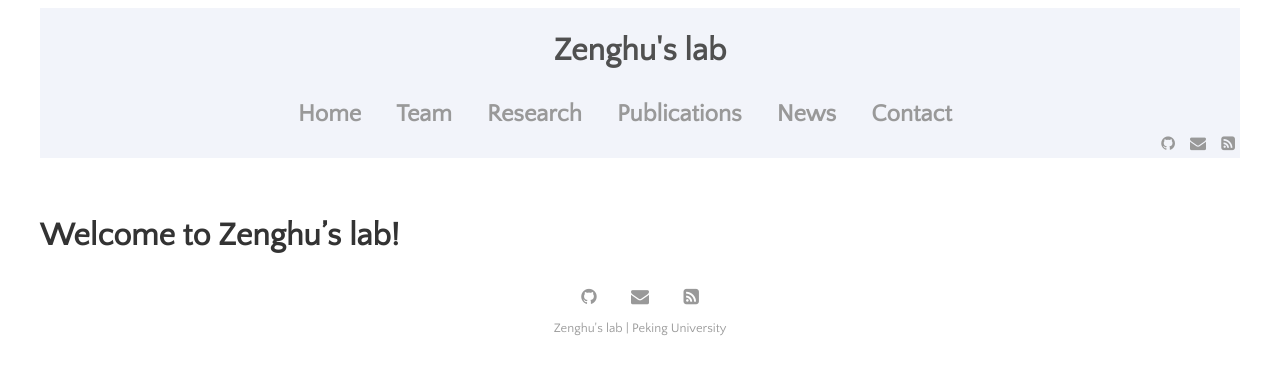
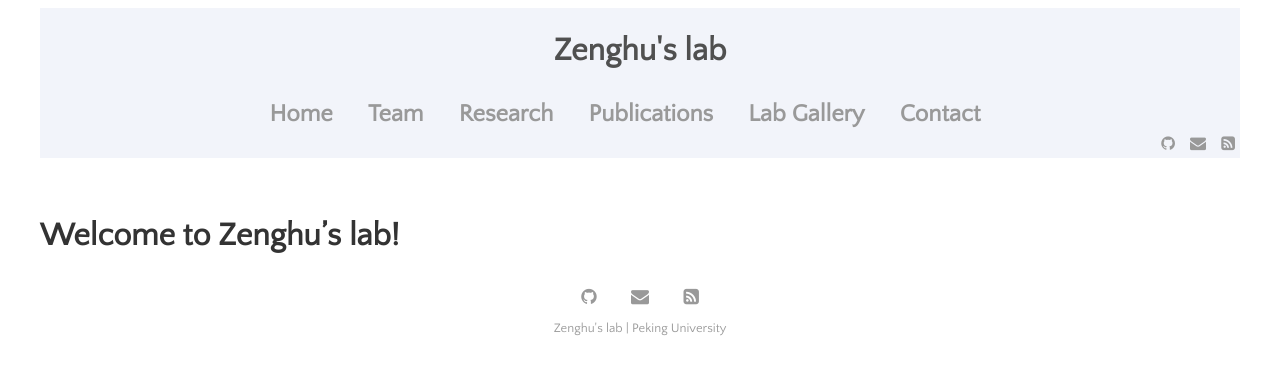
Before and after one commit to ZenghuPKU/zenghupku.github.io, a Jekyll site: the page built from menu/blog.md, in a window 1280 px wide. Shown: the top 375 px of the page. Built offline with Jekyll 4.4.1, drawn with Linux system fonts in a browser that asks for light colours.

Commit message:
change to lab gallery

```diff
--- a/_data/settings.yml
+++ b/_data/settings.yml
@@ -11,7 +11,7 @@ menu:
 - {name: 'Team', url: 'team.html'}
 - {name: 'Research', url: 'research.html'}
 - {name: 'Publications', url: 'publications.html'}
-- {name: 'News', url: 'blog.html'}
+- {name: 'Lab Gallery', url: 'blog.html'}
 - {name: 'Contact', url: 'contact.html'}
 
 
```
